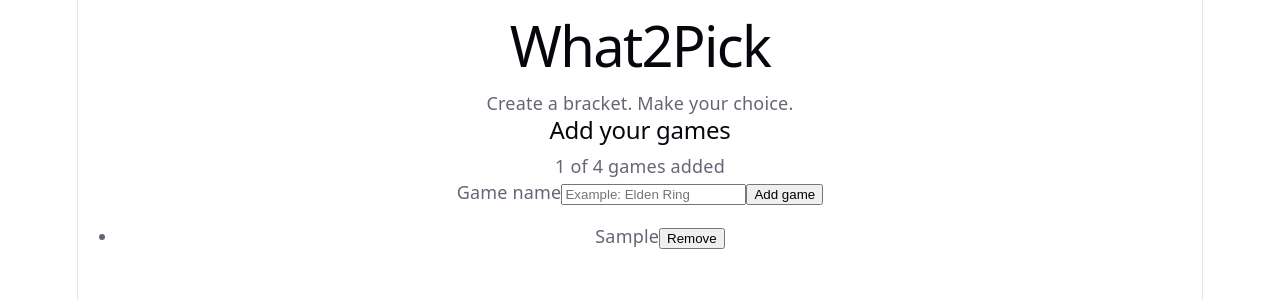
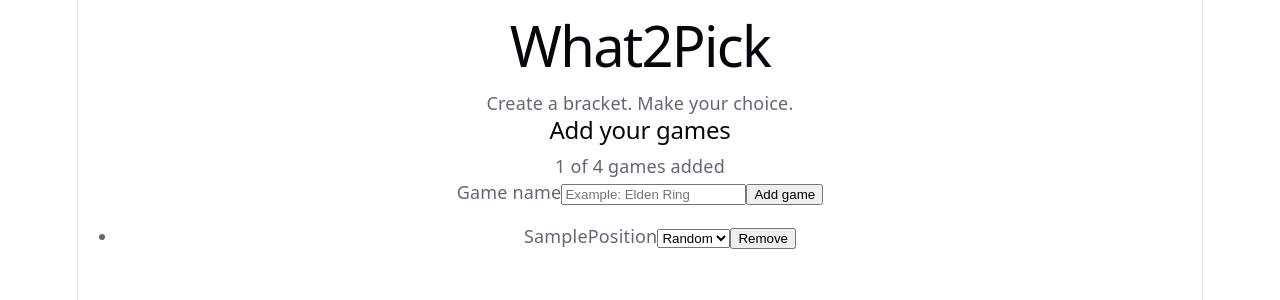
Before and after one commit to Dante54321/What2Pick, a React (Vite) app: page / in a window 1280 px wide. Both pictures are taken after typing "Sample" into the empty fields and a click on the button "Add game". Shown: the top 300 px of the page. Built offline with nearby package versions, Linux system fonts and the light colour scheme.

Commit message:
Add bracket position selection

```diff
--- a/src/App.tsx
+++ b/src/App.tsx
@@ -1,10 +1,21 @@
 import { useState, type FormEvent } from 'react'
 import './App.css'
+
+type BracketPosition = 'random' | 'A1' | 'A2' | 'B1' | 'B2'
 
 type Game = {
   id: string
   name: string
+  position: BracketPosition
 }
+
+const BRACKET_POSITIONS: BracketPosition[] = [
+  'random',
+  'A1',
+  'A2',
+  'B1',
+  'B2',
+]
 
 function App() {
   const [gameName, setGameName] = useState('')
@@ -22,6 +33,7 @@ function App() {
     const newGame: Game = {
       id: crypto.randomUUID(),
       name: trimmedName,
+      position: 'random',
     }
 
     setGames([...games, newGame])
@@ -30,6 +42,17 @@ function App() {
 
   function removeGame(gameId: string) {
     setGames(games.filter((game) => game.id !== gameId))
+  }
+
+  function updateGamePosition(
+    gameId: string,
+    position: BracketPosition,
+  ) {
+    setGames(
+      games.map((game) =>
+        game.id === gameId ? { ...game, position } : game,
+      ),
+    )
   }
 
   return (
@@ -65,7 +88,46 @@ function App() {
             {games.map((game) => (
               <li key={game.id}>
                 <span>{game.name}</span>
-                <button type="button" onClick={() => removeGame(game.id)}>
+
+                <label htmlFor={`position-${game.id}`}>
+                  Position
+                </label>
+
+                <select
+                  id={`position-${game.id}`}
+                  value={game.position}
+                  onChange={(event) =>
+                    updateGamePosition(
+                      game.id,
+                      event.target.value as BracketPosition,
+                    )
+                  }
+                >
+                  {BRACKET_POSITIONS.map((position) => {
+                    const isOccupied =
+                      position !== 'random' &&
+                      games.some(
+                        (otherGame) =>
+                          otherGame.id !== game.id &&
+                          otherGame.position === position,
+                      )
+
+                    return (
+                      <option
+                        key={position}
+                        value={position}
+                        disabled={isOccupied}
+                      >
+                        {position === 'random' ? 'Random' : position}
+                      </option>
+                    )
+                  })}
+                </select>
+
+                <button
+                  type="button"
+                  onClick={() => removeGame(game.id)}
+                >
                   Remove
                 </button>
               </li>
```
